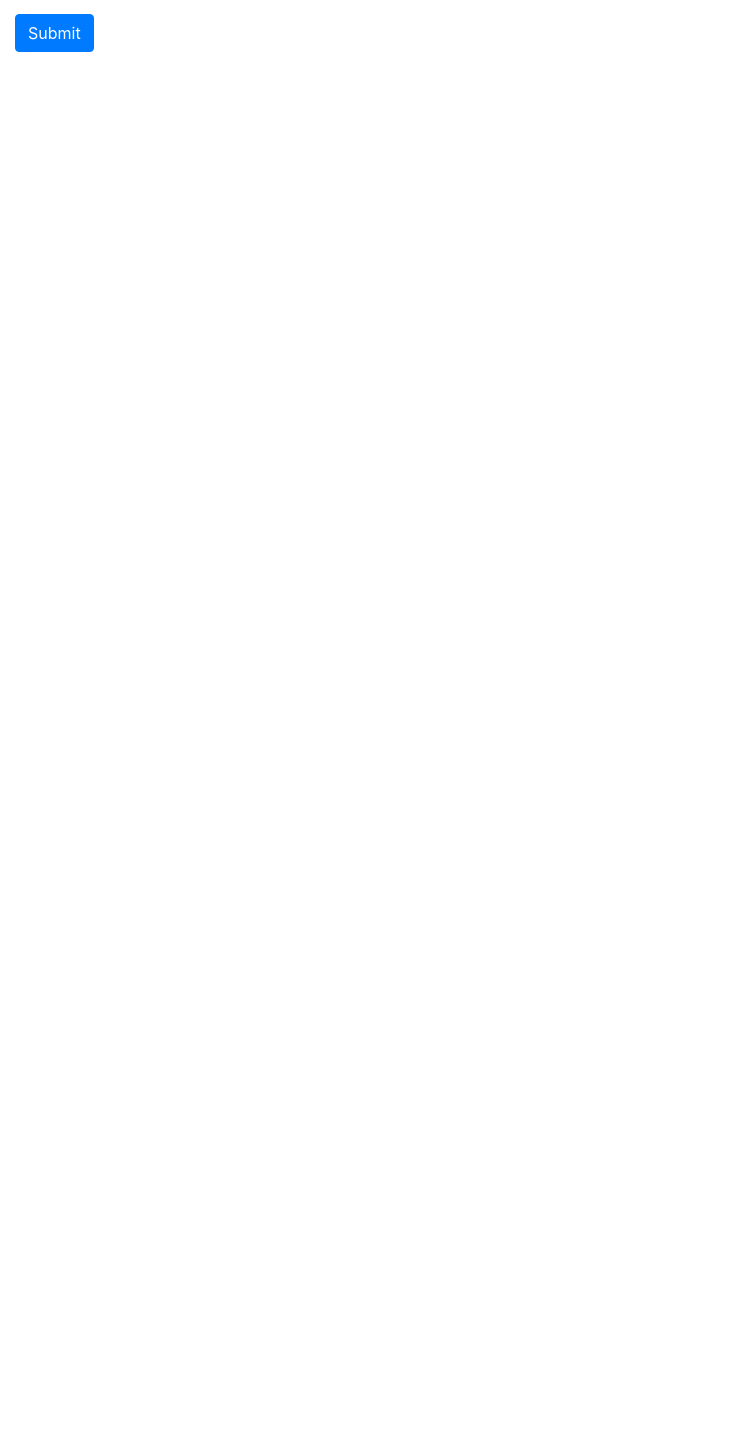
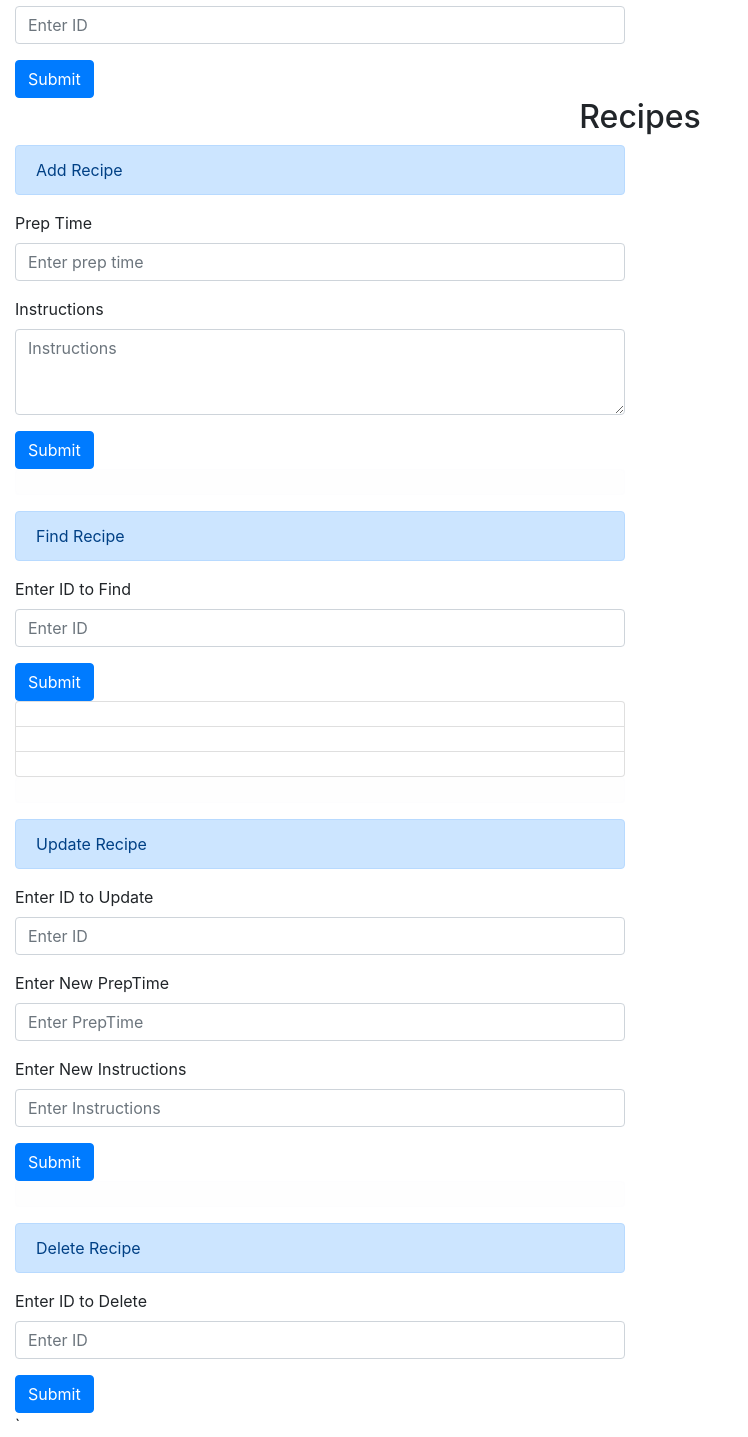
Before and after one commit to immanuelf9/CS411_Final, a React (Create React App) app in the folder frontend/: page / in a window 1280 px wide. Shown: the part 1224-2661 px from the top of the page, without its empty margins (0-748 px from the left). Before the commit the page ends 1276 px from the top, so only its background shows below. Built offline with nearby package versions, Linux system fonts and the light colour scheme.

Commit message:
added recipe ui

```diff
--- a/frontend/src/App.js
+++ b/frontend/src/App.js
@@ -14,6 +14,17 @@ function App() {
   const [upDelUser, setUpDelUser] = useState('');
   const [newE, setNewE] = useState('');
   const [newPass, setNewPass] = useState('');
+
+  const [prepTime, setPrepTime] = useState('');
+  const [instructions, setInstructions] = useState('');
+
+  const [findRecipeID, setFindRecipeID] = useState('');
+  const [findRecipePrepTime, setFindRecipePrepTime] = useState('');
+  const [findRecipeInstructions, setFindRecipeInstructions] = useState('');
+
+  const [upRecipeID, setUpRecipeID] = useState('');
+  const [upPrepTime, setUpPrepTime] = useState('');
+  const [upInstructions, setUpInstructions] = useState('');
 
   const GET = {
     credentials: "include",
@@ -97,10 +108,36 @@ function App() {
     Axios.delete(`http://localhost:3002/api/deleteUser/${upDelUser}`);
   };
 
+  // RECIPE
+
+  const addRecipe = (e) => {
+    Axios.post('http://localhost:3002/api/addRecipe', {
+      prepTime: prepTime,
+      instructions: instructions
+    });
+  }
+
+  const findRecipe = (e) => {
+    let uData = getUserData(findRecipeID);
+    console.log(uData);
+  }
+
+  const updateRecipe = (e) => {
+    Axios.put(`http://localhost:3002/api/updateRecipe`, {
+      ID: upRecipeID,
+      prepTime: upPrepTime,
+      instructions: upInstructions
+    });
+  };
+
+  const deleteRecipe = (e) => {
+    Axios.delete(`http://localhost:3002/api/deleteUser/${upRecipeID}`);
+  };
+
   return (
     <div>
       <h1 className="App">DiscovEat</h1>
-
+      <h2 className="App">Users</h2>
         <Col xs={6}>
           <Alert variant='primary'>Create Account</Alert>
           <Form>
@@ -169,6 +206,75 @@ function App() {
             </Button>
           </Form>
         </Col>
+      <h2 className="App">Recipes</h2>
+        <Col xs={6}>
+          <Alert variant='primary'>Add Recipe</Alert>
+          <Form>
+            <Form.Group>
+              <Form.Label>Prep Time</Form.Label>
+              <Form.Control placeholder="Enter prep time" type="text" onChange={(e)=>{setPrepTime(e.target.value)}}/>
+            </Form.Group>
+            <Form.Group controlId="exampleForm.ControlTextarea1">
+              <Form.Label>Instructions</Form.Label>
+              <Form.Control as="textarea" rows={3} placeholder="Instructions" onChange={(e)=>{setInstructions(e.target.value)}} />
+            </Form.Group>
+            <Button variant="primary" type="submit" onClick={addRecipe}>
+              Submit
+            </Button>
+          </Form>
+
+          <Alert variant='light' />
+
+          <Alert variant='primary'>Find Recipe</Alert>
+          <Form>
+            <Form.Group>
+              <Form.Label>Enter ID to Find</Form.Label>
+              <Form.Control placeholder="Enter ID" type="text" onChange={(e)=>{setFindRecipeID(e.target.value)}}/>
+            </Form.Group>
+            <Button variant="primary" type="submit" onClick={findRecipe}>
+              Submit
+            </Button>
+          </Form>
+          <ListGroup>
+            <ListGroup.Item>{findRecipeID}</ListGroup.Item>
+            <ListGroup.Item>{findRecipePrepTime}</ListGroup.Item>
+            <ListGroup.Item>{findRecipeInstructions}</ListGroup.Item>
+          </ListGroup>
+
+          <Alert variant='light' />
+
+          <Alert variant='primary'>Update Recipe</Alert>
+          <Form>
+            <Form.Group>
+              <Form.Label>Enter ID to Update</Form.Label>
+              <Form.Control placeholder="Enter ID" type="text" onChange={(e)=>{setUpRecipeID(e.target.value)}}/>
+            </Form.Group>
+            <Form.Group>
+              <Form.Label>Enter New PrepTime</Form.Label>
+              <Form.Control placeholder="Enter PrepTime" type="text" onChange={(e)=>{setUpPrepTime(e.target.value)}}/>
+            </Form.Group>
+            <Form.Group>
+              <Form.Label>Enter New Instructions</Form.Label>
+              <Form.Control placeholder="Enter Instructions" type="text" onChange={(e)=>{setUpInstructions(e.target.value)}}/>
+            </Form.Group>
+            <Button variant="primary" type="submit" onClick={updateRecipe}>
+              Submit
+            </Button>
+          </Form>
+
+          <Alert variant='light' />
+
+          <Alert variant='primary'>Delete Recipe</Alert>
+          <Form>
+            <Form.Group>
+              <Form.Label>Enter ID to Delete</Form.Label>
+              <Form.Control placeholder="Enter ID" type="text" onChange={(e)=>{setUpRecipeID(e.target.value)}}/>
+            </Form.Group>
+            <Button variant="primary" type="submit" onClick={deleteRecipe}>
+              Submit
+            </Button>
+          </Form>`
+        </Col>
     </div>
   );
 }
```
Also changed, not shown: 1 other file (tests, documents, lock files or other folders).
